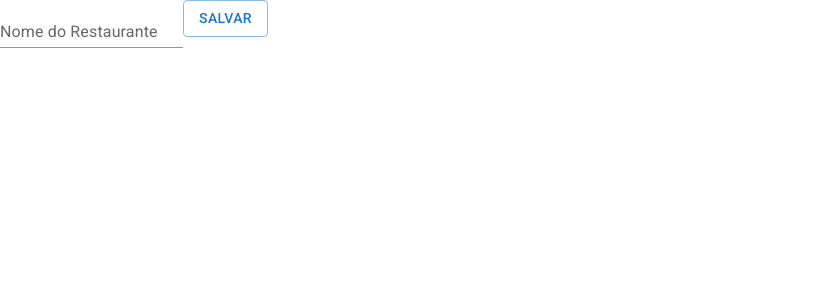
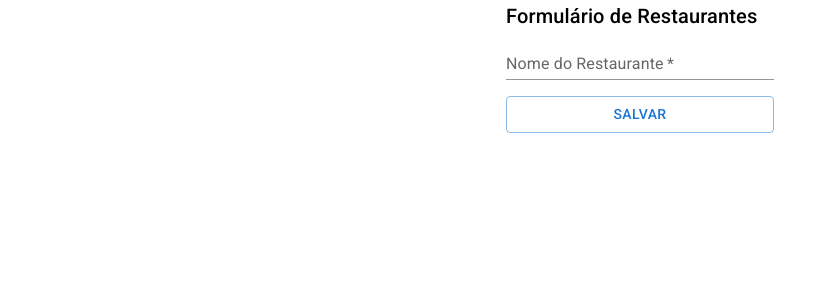
Before and after one commit to Nadson-Cutrim/alfood, a React (Create React App) app: page /admin/restaurantes/1 in a window 1280 px wide. Shown: the top 300 px of the page, without its empty margins (0-836 px from the left). Built offline with nearby package versions, Linux system fonts and the light colour scheme; no server answers.

Commit message:
ajustando layout do form

```diff
--- a/src/paginas/Administracao/Restaurantes/FormularioRestaurante.tsx
+++ b/src/paginas/Administracao/Restaurantes/FormularioRestaurante.tsx
@@ -1,4 +1,4 @@
-import { Button, TextField } from "@mui/material";
+import { Box, Button, TextField, Typography } from "@mui/material";
 import axios from "axios";
 import { useEffect, useState } from "react";
 import { useParams } from "react-router-dom";
@@ -9,53 +9,65 @@ const FormularioRestaurante = () => {
 
   useEffect(() => {
     if (parametros.id) {
-            axios.get<IRestaurante>(`http://localhost:8000/api/v2/restaurantes/${parametros.id}/`)
-            .then(resposta => {
+      axios
+        .get<IRestaurante>(
+          `http://localhost:8000/api/v2/restaurantes/${parametros.id}/`
+        )
+        .then((resposta) => {
           setNomeRestaurante(resposta.data.nome);
         })
-            .catch(erro => {
+        .catch((erro) => {
           console.log(erro);
         });
-
     }
-    },[parametros]);
-
+  }, [parametros]);
 
   const [nomeRestaurante, setNomeRestaurante] = useState("");
-
 
   const aoSubmeterForm = (evento: React.FormEvent<HTMLFormElement>) => {
     evento.preventDefault();
     if (parametros.id) {
-          axios.put(`http://localhost:8000/api/v2/restaurantes/${parametros.id}/`,
-                {nome: nomeRestaurante})
+      axios
+        .put(`http://localhost:8000/api/v2/restaurantes/${parametros.id}/`, {
+          nome: nomeRestaurante,
+        })
 
-                .then(() =>{
+        .then(() => {
           alert("Restaurante atualizado com sucesso!");
+        });
+    } else {
+      axios
+        .post("http://localhost:8000/api/v2/restaurantes/", {
+          nome: nomeRestaurante,
         })
-        } else {
-                axios.post("http://localhost:8000/api/v2/restaurantes/",
-                {nome: nomeRestaurante})
 
-                .then(() =>{
+        .then(() => {
           alert("Restaurante cadastrado com sucesso!");
-            })
+        });
     }
-}
+  };
 
   return (
-    <form onSubmit={aoSubmeterForm}>
+    <Box sx={{display: 'flex', flexDirection: 'column', alignItems: 'center'}}>
+      <Box component="form" onSubmit={aoSubmeterForm}>
+        <Typography component="h1" variant="h6">
+          Formulário de Restaurantes
+        </Typography>
         <TextField
           value={nomeRestaurante}
-        onChange={
-            evento => setNomeRestaurante(evento.target.value)}
-            id="standard-basic" label="Nome do Restaurante" variant="standard"/>
-        <Button type="submit" variant="outlined">
+          onChange={(evento) => setNomeRestaurante(evento.target.value)}
+          id="standard-basic"
+          label="Nome do Restaurante"
+          variant="standard"
+          fullWidth
+          required
+        />
+        <Button type="submit" variant="outlined" fullWidth sx={{ marginTop: 2 }}>
           Salvar
         </Button>
-    </form>
-)
-
-}
+      </Box>
+    </Box>
+  );
+};
 
 export default FormularioRestaurante;
```
Lines whose indentation alone changed are shown as unchanged.
